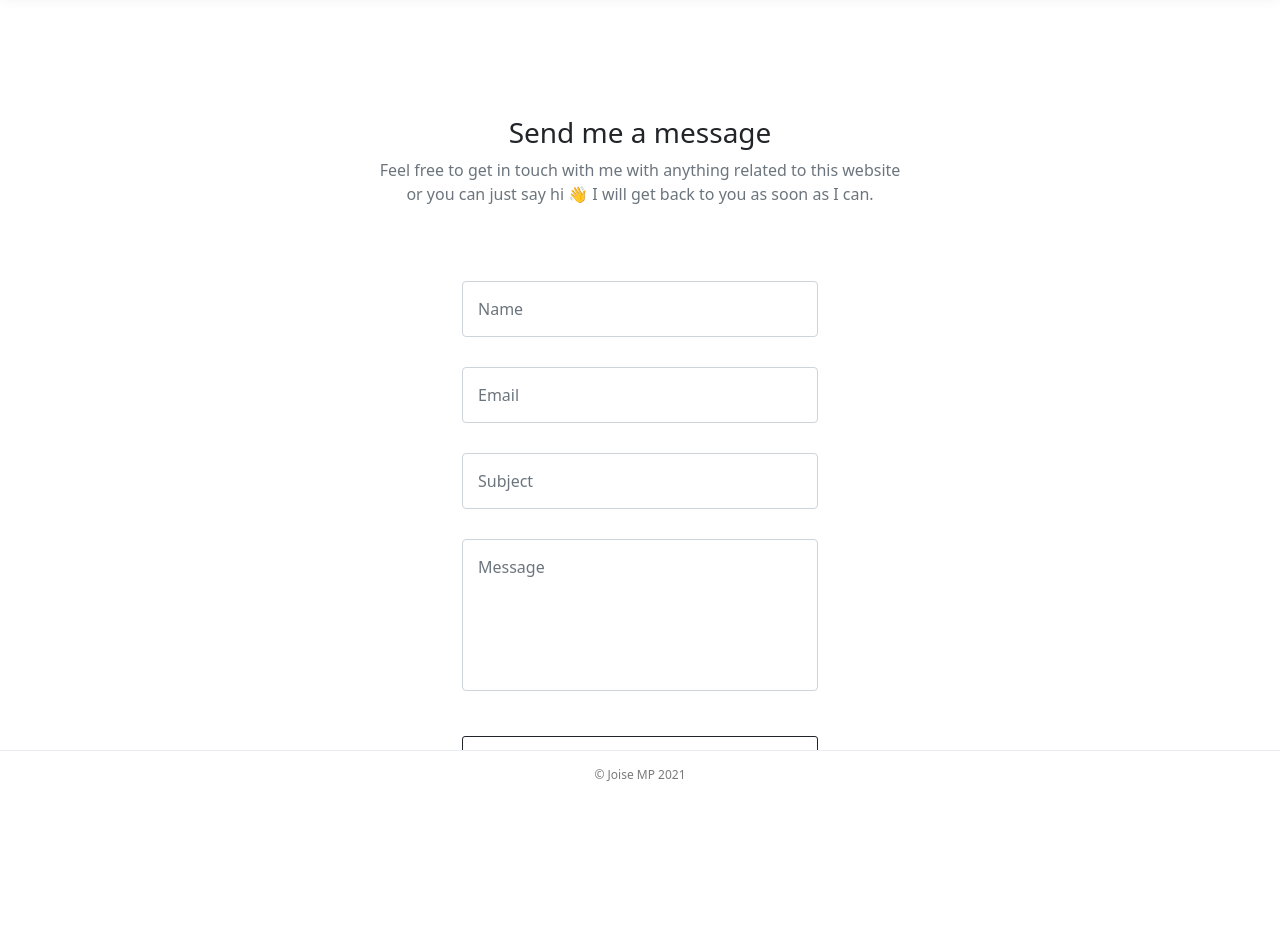
After one commit to joisemp/django-portfolio, a Django app: page /contact/ in a window 1280 px wide. The commit adds this page. Run offline with Django 3.2, Linux system fonts and the light colour scheme; style sheets or scripts are compiled from the project's sources.

Commit message:
created a contact page gave design to it and enabled the users to submit form and the form is mailed

```diff
--- a/portfolio/urls.py
+++ b/portfolio/urls.py
@@ -4,10 +4,14 @@ from django.conf.urls.static import static
 from django.views.static import serve
 from django.conf.urls import url
 from django.urls import path, include
+from projects.views import AboutView
+from projects.views import contact
 
 urlpatterns = [
     path('admin/', admin.site.urls),
     path('', include('projects.urls', namespace='projects')),
+    path('contact/', contact, name='contact'),
+    path('about/', AboutView.as_view(), name='about'),
     url(r'download/(?P<path>.*)$', serve, {'download_root':settings.MEDIA_ROOT})
 ]
 
--- /dev/null
+++ b/projects/templates/projects/contact.html
@@ -0,0 +1,37 @@
+{% extends 'base.html' %}
+{% block content %}
+<div class="group">
+  {% if name %}
+  <div class="alert alert-success text-center" role="alert">
+     <h4>Thanks {{name}} for reaching out to us</h4>
+     <p>We will get in touch with you as soon as possible</p>
+  </div>
+  {% else %}
+    <div class="card">
+        <div class="heading text-center">
+            <h3>Send me a message</h3>
+            <p class="text-center text-muted">Feel free to get in touch with me with anything related to this website or you can just say hi 👋 I will get back to you as soon as I can.
+            </p>
+        </div> <br>
+        <form autocomplete="off" class="row" action="{% url 'contact' %}" method="POST">
+            {% csrf_token %}
+            <div class="col-md-12 input-wrapper">
+              <input type="text" class="form-control input" placeholder="Name" name="name" id="">
+            </div>
+            <div class="col-md-12 input-wrapper">
+              <input type="email" class="form-control input" placeholder="Email" name="email" id="">
+            </div>
+            <div class="col-md-12 input-wrapper">
+                <input type="text" class="form-control input" placeholder="Subject" name="subject" id="">
+              </div>
+            <div class="col-12 input-wrapper">
+              <textarea rows="5" class="form-control input" placeholder="Message" name="message" id=""></textarea>
+            </div>
+            <div class="col-12 text-center input-wrapper">
+              <button type="submit" class="btn shadow-none">Send</button>
+            </div>
+        </form>
+    </div>
+  {% endif %}
+</div>
+{% endblock content %}
--- a/projects/urls.py
+++ b/projects/urls.py
@@ -6,5 +6,4 @@ app_name = 'projects'
 urlpatterns = [
     path('', ProjectHomeView.as_view(), name='project-home'),
     path('project<int:pk>/', ProjectDetailView.as_view(), name='project-detail'),
-    path('about/', AboutView.as_view(), name='about'),
 ]
--- a/projects/views.py
+++ b/projects/views.py
@@ -1,5 +1,7 @@
 from django.views.generic import ListView, DetailView, TemplateView
+from django.shortcuts import render
 from .models import Project
+from django.core.mail import send_mail
 
 class ProjectHomeView(ListView):
     template_name = 'projects/index.html'
@@ -13,3 +15,21 @@ class ProjectDetailView(DetailView):
 
 class AboutView(TemplateView):
     template_name = 'projects/about.html'
+
+def contact(request):
+    if request.method == "POST":
+        name = request.POST['name']
+        email = request.POST['email']
+        subject = request.POST['subject']
+        message = request.POST['message']
+
+        #send an email
+        send_mail(
+            subject,
+            'Name : '+ name + ' | ' +'Email : ' + email + ' | ' +'Message : ' + message,
+            email,
+            ['joise1124@gmail.com']
+        )
+        return render(request, 'projects/contact.html', {'name':name})
+    else:
+        return render(request, 'projects/contact.html', {})
--- /dev/null
+++ b/static/scss/contact-page/contact.css
@@ -0,0 +1,60 @@
+.group {
+  margin: 100px auto;
+}
+
+.group .card {
+  margin: auto;
+  padding: 1rem;
+  max-width: 560px;
+  border: none;
+}
+
+.group .card .btn {
+  color: #212529;
+  background-color: #ffffff;
+  border-color: #212529;
+  border-radius: 3px;
+  width: 100%;
+  margin: 15px auto 0;
+  padding: 15px 15px;
+  font-size: 16px;
+}
+
+.group .card .btn:hover,
+.group .card .btn:active,
+.group .card .btn:focus,
+.group .card .btn.active {
+  background: #212529;
+  color: #ffffff;
+  border-color: #212529;
+}
+
+.group .card .input {
+  padding: 15px 15px;
+}
+
+.group .card .input-wrapper {
+  max-width: 380px;
+  margin: 0 auto 30px;
+}
+
+.group .card textarea {
+  resize: none;
+}
+
+.group .heading {
+  max-width: 540px;
+  margin: 0 auto 35px;
+}
+
+.group .heading p {
+  font-size: 16px;
+  text-align: flex;
+}
+
+.form-control:focus {
+  border-color: #0000006e;
+  -webkit-box-shadow: 0px 0.6px 0.6px #0000006e inset, 0px 0px 2px #0000006e;
+          box-shadow: 0px 0.6px 0.6px #0000006e inset, 0px 0px 2px #0000006e;
+}
+/*# sourceMappingURL=contact.css.map */
--- /dev/null
+++ b/static/scss/contact-page/contact.scss
@@ -0,0 +1,54 @@
+$input-border:#0000006e;
+
+.group{
+    margin: 100px auto;
+    .card{
+        margin: auto;
+        padding: 1rem;
+        max-width: 560px;
+        border: none;
+        .btn {
+            color: #212529;
+            background-color: #ffffff;
+            border-color: #212529;
+            border-radius: 3px;
+            width: 100%;
+            margin: 15px auto 0;
+            padding: 15px 15px;
+            font-size: 16px;
+        }
+
+        .btn:hover,
+        .btn:active,
+        .btn:focus,
+        .btn.active {
+            background: #212529;
+            color: #ffffff;
+            border-color: #212529;
+        }
+        .input{
+            padding: 15px 15px;
+        }
+        .input-wrapper{
+            max-width: 380px;
+            margin: 0 auto 30px;
+        }
+        textarea{
+            resize: none;
+        }
+    }
+.heading{
+    max-width: 540px;
+    margin: 0 auto 35px;
+        p{
+            font-size: 16px;
+            text-align: flex;
+        }
+    }
+}
+
+.form-control:focus {
+    border-color: $input-border;
+    box-shadow: 0px 0.6px 0.6px
+    $input-border inset, 0px 0px 2px $input-border;
+}
--- a/static/scss/navbar/navbar.css
+++ b/static/scss/navbar/navbar.css
@@ -40,10 +40,9 @@
 }
 
 #navbar {
+  background: white;
   -webkit-transition: top 0.3s;
   transition: top 0.3s;
-  backdrop-filter: blur(20px);
-  -webkit-backdrop-filter: blur(20px);
 }
 
 .navbar-toggler {
--- a/static/scss/navbar/navbar.scss
+++ b/static/scss/navbar/navbar.scss
@@ -36,9 +36,8 @@
 }
 
 #navbar{
+    background: rgb(255, 255, 255);
     transition: top 0.3s;
-    backdrop-filter: blur( 20px );
-    -webkit-backdrop-filter: blur( 20px );
 }
 
 .navbar-toggler {
--- a/templates/base.html
+++ b/templates/base.html
@@ -2,7 +2,8 @@
 <html lang="en">
   <head>
   {% url 'projects:project-home' as project_home %}
-  {% url 'projects:about' as about %}
+  {% url 'about' as about %}
+  {% url 'contact' as contact %}
   {% url 'projects:project-detail' project.pk as project_detail %}
 
     <!-- Required meta tags -->
@@ -23,6 +24,9 @@
     {% endif %}
     {% if request.path == about %}
       <link rel="stylesheet" href="{% static 'scss/about-page/about.css' %}">
+    {% endif %}
+    {% if request.path == contact %}
+      <link rel="stylesheet" href="{% static 'scss/contact-page/contact.css' %}">
     {% endif %}
 
     <title>{% block title %}{% endblock title %}</title>
--- a/templates/navbar.html
+++ b/templates/navbar.html
@@ -15,10 +15,10 @@
             <a class="nav-link  active" aria-current="page" href="{% url 'projects:project-home' %}">Projects</a>
           </li>
           <li class="nav-item">
-            <a class="nav-link" href="{% url 'projects:about' %}">About</a>
+            <a class="nav-link" href="{% url 'about' %}">About</a>
           </li>
           <li class="nav-item">
-            <a class="nav-link" href="#">Contact</a>
+            <a class="nav-link" href="{% url 'contact' %}">Contact</a>
           </li>
         </ul>
       </div>
```
Also changed, not shown: portfolio/settings.py (+11 -0 lines), 2 other files.
